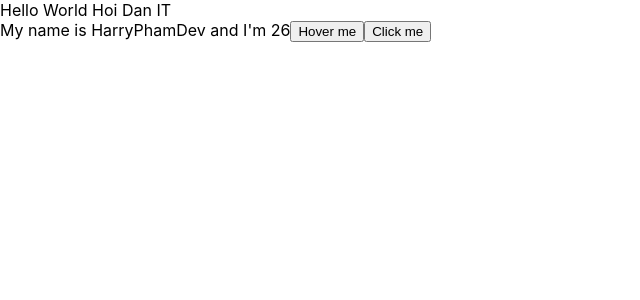
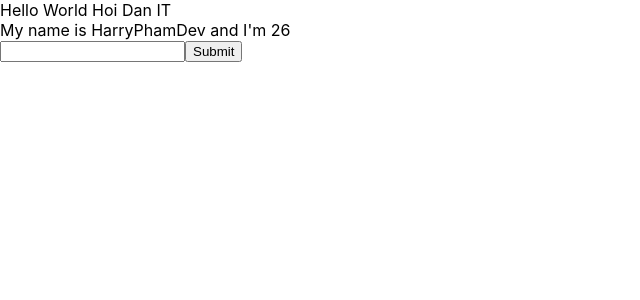
Before and after one commit to tranquockiem1998/test-demo-react, a React (Create React App) app: page / in a window 1280 px wide. Shown: the top 300 px of the page, without its empty margins (0-640 px from the left). Built offline with nearby package versions, Linux system fonts and the light colour scheme; the HTML template or start-up script is replaced by a standard one.

Commit message:
video 21

```diff
--- a/src/components/MyComponent.js
+++ b/src/components/MyComponent.js
@@ -23,19 +23,31 @@
   handleOnMouseOver(event) {
     // console.log(event.pageX);
   }
+
+  handleOnChangeInput = (event) => {
+    this.setState({
+      name: event.target.value,
+    });
+    // console.log(event, event.target.value);
+  };
+
+  handleOnSubmit = (event) => {
+    event.preventDefault();
+    console.log(this.state);
+  };
+
   // JSX
   render() {
     return (
       <div>
         My name is {this.state.name} and I'm {this.state.age}
-        <button onMouseOver={this.handleOnMouseOver}>Hover me</button>
-        <button
-          onClick={(event) => {
-            this.handleClick(event);
-          }}
-        >
-          Click me
-        </button>
+        <form onSubmit={(event) => this.handleOnSubmit(event)}>
+          <input
+            type="text"
+            onChange={(event) => this.handleOnChangeInput(event)}
+          />
+          <button>Submit</button>
+        </form>
       </div>
     );
   }
```
